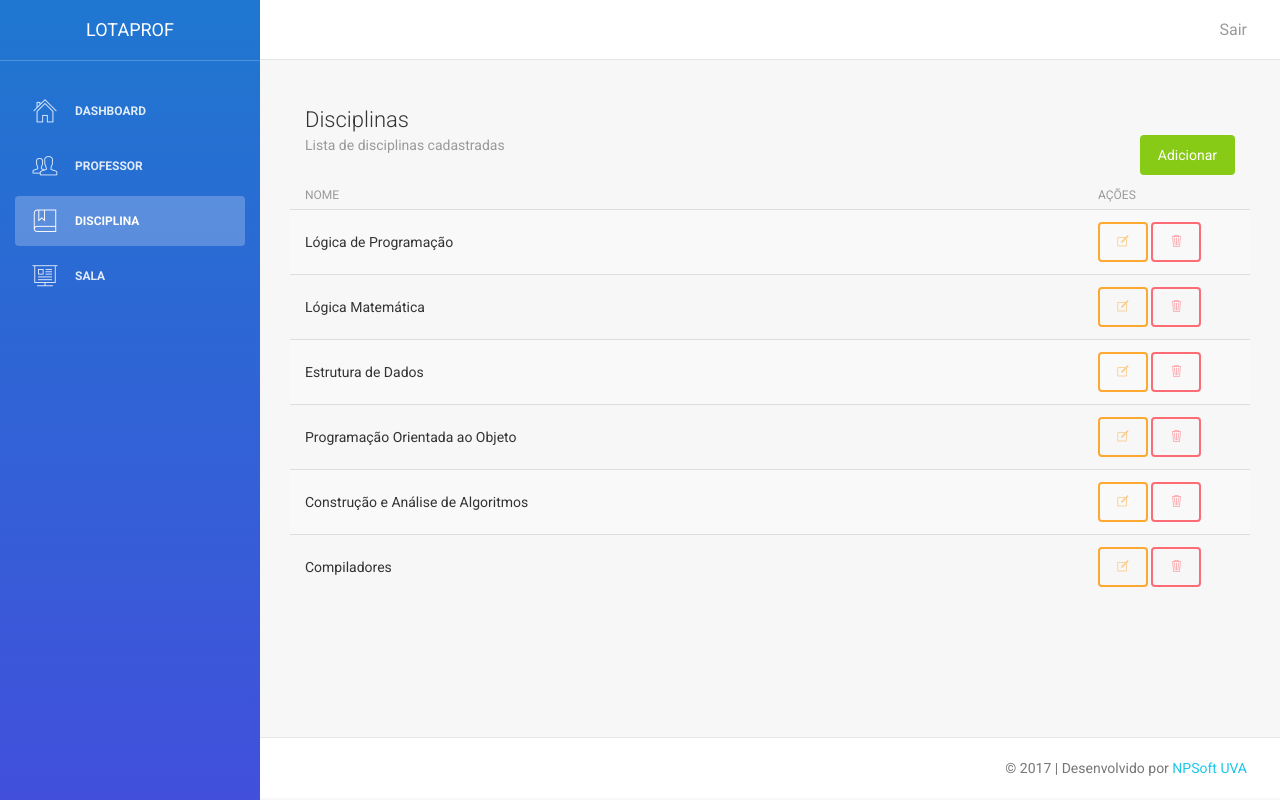
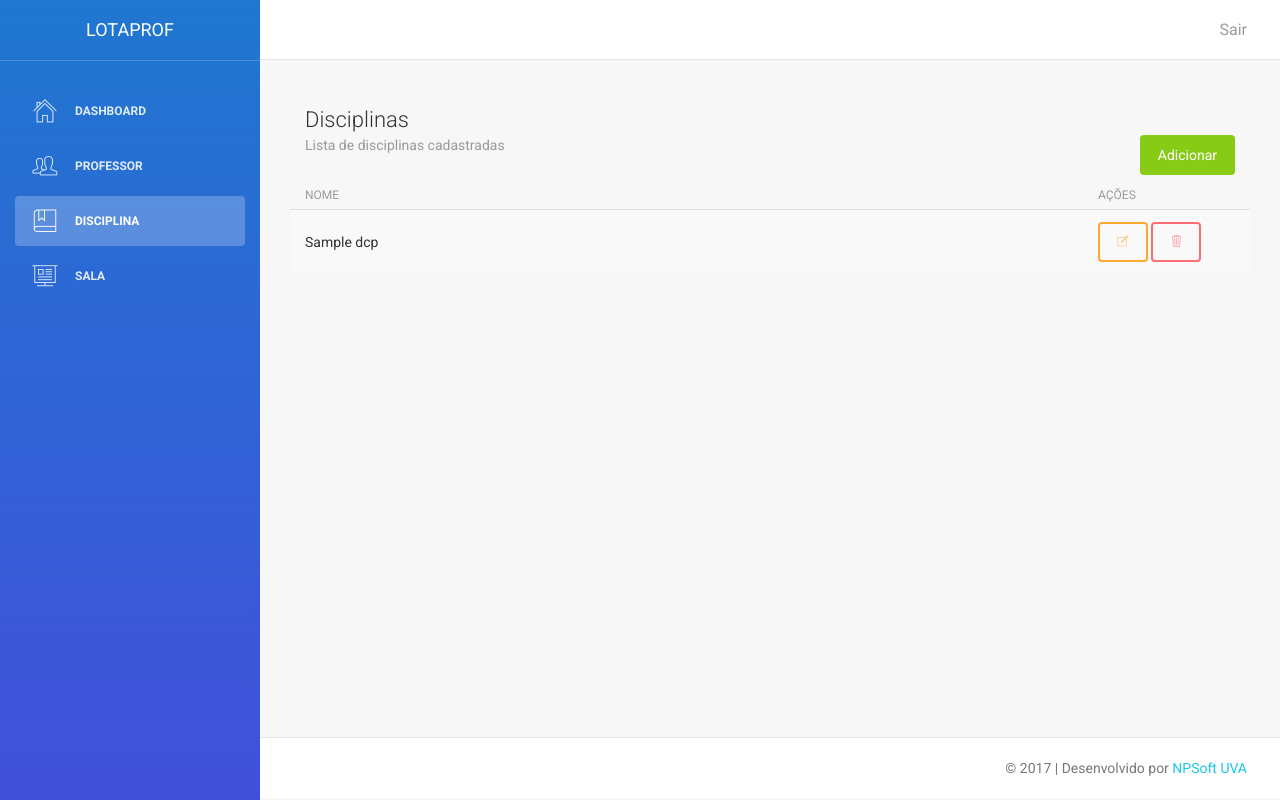
Before and after one commit to npsoftuva/lotacaoprofessores, a PHP site: page /disciplina.php in a window 1280 px wide. Run offline with PHP 8.4, Linux system fonts and the light colour scheme; tables that the repository leaves empty or names only in its code hold one stand-in row (values such as "Sample post"); some libraries are stand-ins or nearby versions.

Commit message:
Correção das Classes

```diff
--- a/controller/DisciplinaController.php
+++ b/controller/DisciplinaController.php
@@ -3,7 +3,7 @@
 // MVC = controller
 // objeto = Disciplina
 
-require_once($_SERVER['DOCUMENT_ROOT'] . 'dao/DisciplinaDAO.php');
+require_once('../dao/DisciplinaDAO.php');
 
 class DisciplinaController {
 
@@ -17,19 +17,19 @@ class DisciplinaController {
         return $disciplinaDAO->update($disciplina);
     }
 
-    public function remove (Disciplina $disciplina){
+    public function remove ($dcp_cod){
         $disciplinaDAO = new DisciplinaDAO();
         return $disciplinaDAO->remove($dcp_cod);
     }
 
-    public function search (Disciplina $disciplina){
+    public function search ($dcp_cod) {
         $disciplinaDAO = new DisciplinaDAO();
-        return $disciplinaDAO->search($disciplina);
+        return $disciplinaDAO->search($dcp_cod);
     }
 
-    public function searchAll (Disciplina $disciplina){
+    public function searchAll () {
         $disciplinaDAO = new DisciplinaDAO();
-        return $disciplinaDAO->register();
+        return $disciplinaDAO->searchAll();
     }
 }
 
--- a/controller/FluxoController .php
+++ b/controller/FluxoController .php
@@ -3,7 +3,7 @@
 // MVC = controller
 // objeto = Fluxo
 
-require_once($_SERVER['DOCUMENT_ROOT'] . 'dao/FluxoDAO.php');
+require_once('../dao/FluxoDAO.php');
 
 class FluxoController {
 
--- a/dao/DisciplinaDAO.php
+++ b/dao/DisciplinaDAO.php
@@ -4,8 +4,8 @@
 	// MVC = controller
 	// objeto = Disciplina
 
-	require_once($_SERVER['DOCUMENT_ROOT'] . 'model/Disciplina.class.php');
-	require_once($_SERVER['DOCUMENT_ROOT'] . '/lib/BD.class.php');
+	require_once('../model/Disciplina.class.php');
+	require_once('../lib/BD.class.php');
 
 	class DisciplinaDAO {
 
@@ -48,7 +48,7 @@
 			return 0;
 		}
 
-		public funtion remove ($dcp_cod){
+		public function remove ($dcp_cod){
 
 			try {
 				$dbh = Connection::connect();
@@ -67,7 +67,7 @@
 			return 0;
 		}
 
-		public funtion search($id){
+		public function search($id){
 
 			try {
 				$dbh = Connection::connect();
@@ -78,7 +78,7 @@
 				$search->bindValue(1, $id);
 				$search->execute();
 
-				$dcp = search->fetch(PDO::FETCH_ASSOC);
+				$dcp = $search->fetch(PDO::FETCH_ASSOC);
 				$aux = new Disciplina();
 				$aux = setAll($dcp["dcp_cod"],$dcp["dcp_nom"]);
 
@@ -98,12 +98,12 @@
 
 				$sql = "SELECT * FROM tab_dcp";
 
-				$search = dbh->prepare($sql);
+				$search = $dbh->prepare($sql);
 				$search->execute();
 
 				while ($dcp = $search->fetch(PDO::FETCH_ASSOC)){
 					$aux = new Disciplina();
-					$axu->setAll($dcp["dcp_cod"], $dcp["dcp_nom"]);
+					$aux->setAll($dcp["dcp_cod"], $dcp["dcp_nom"]);
 					$prfs[] = $aux;
 				}
 
--- a/dao/FluxoDAO.php
+++ b/dao/FluxoDAO.php
@@ -4,8 +4,8 @@
 	// MVC = controller
 	// objeto = Fluxo
 
-	require_once($_SERVER['DOCUMENT_ROOT'] . 'model/Fluxo.class.php');
-	require_once($_SERVER['DOCUMENT_ROOT'] . '/lib/BD.class.php');
+	require_once('../model/Fluxo.class.php');
+	require_once('../lib/BD.class.php');
 
 	class FluxoDAO {
 
--- a/model/Disciplina.class.php
+++ b/model/Disciplina.class.php
@@ -17,18 +17,5 @@
       $this->dcp_nom = $nom;
     }
 
-    public function searchAll() {
-      $search = Conexao::getInstance()->prepare("SELECT * FROM tab_dcp");
-
-      if ($search->execute()) {
-        while ($dcp = $search->fetch(PDO::FETCH_ASSOC)) {
-          $aux = new Disciplina();
-          $aux->setAll($dcp["dcp_cod"], $dcp["dcp_nom"]);
-          $dcps[] = $aux;
-        }
-        return $dcps;
-      } else
-        return false;
-    }
   }
 ?>
--- a/view/disciplina.php
+++ b/view/disciplina.php
@@ -1,3 +1,10 @@
+<?php
+  require_once('../controller/DisciplinaController.php');
+
+  $disciplinaController = new DisciplinaController();
+  $disciplinas = $disciplinaController->searchAll();
+
+?>
 <!doctype html>
 <html lang="en">
   <head>
@@ -53,48 +60,15 @@
                         <th class="col-xs-2 col-sm-2 col-md-2 col-lg-2">Ações</th>
                       </thead>
                       <tbody>
+<?php foreach ($disciplinas as $disciplina) { ?>
                         <tr>
-                          <td>Lógica de Programação</td>
+                          <td><?php echo $disciplina->__get("dcp_nom"); ?></td>
                           <td>
                             <button class="btn btn-warning"><i class="pe-7s-note"></i></button>
                             <button class="btn btn-danger"><i class="pe-7s-trash"></i></button>
                           </td>
                         </tr>
-                        <tr>
-                          <td>Lógica Matemática</td>
-                          <td>
-                            <button class="btn btn-warning"><i class="pe-7s-note"></i></button>
-                            <button class="btn btn-danger"><i class="pe-7s-trash"></i></button>
-                          </td>
-                        </tr>
-                        <tr>
-                          <td>Estrutura de Dados</td>
-                          <td>
-                            <button class="btn btn-warning"><i class="pe-7s-note"></i></button>
-                            <button class="btn btn-danger"><i class="pe-7s-trash"></i></button>
-                          </td>
-                        </tr>
-                        <tr>
-                          <td>Programação Orientada ao Objeto</td>
-                          <td>
-                            <button class="btn btn-warning"><i class="pe-7s-note"></i></button>
-                            <button class="btn btn-danger"><i class="pe-7s-trash"></i></button>
-                          </td>
-                        </tr>
-                        <tr>
-                          <td>Construção e Análise de Algoritmos</td>
-                          <td>
-                            <button class="btn btn-warning"><i class="pe-7s-note"></i></button>
-                            <button class="btn btn-danger"><i class="pe-7s-trash"></i></button>
-                          </td>
-                        </tr>
-                        <tr>
-                          <td>Compiladores</td>
-                          <td>
-                            <button class="btn btn-warning"><i class="pe-7s-note"></i></button>
-                            <button class="btn btn-danger"><i class="pe-7s-trash"></i></button>
-                          </td>
-                        </tr>
+<?php } ?>
                       </tbody>
                     </table>
                   </div>
```
